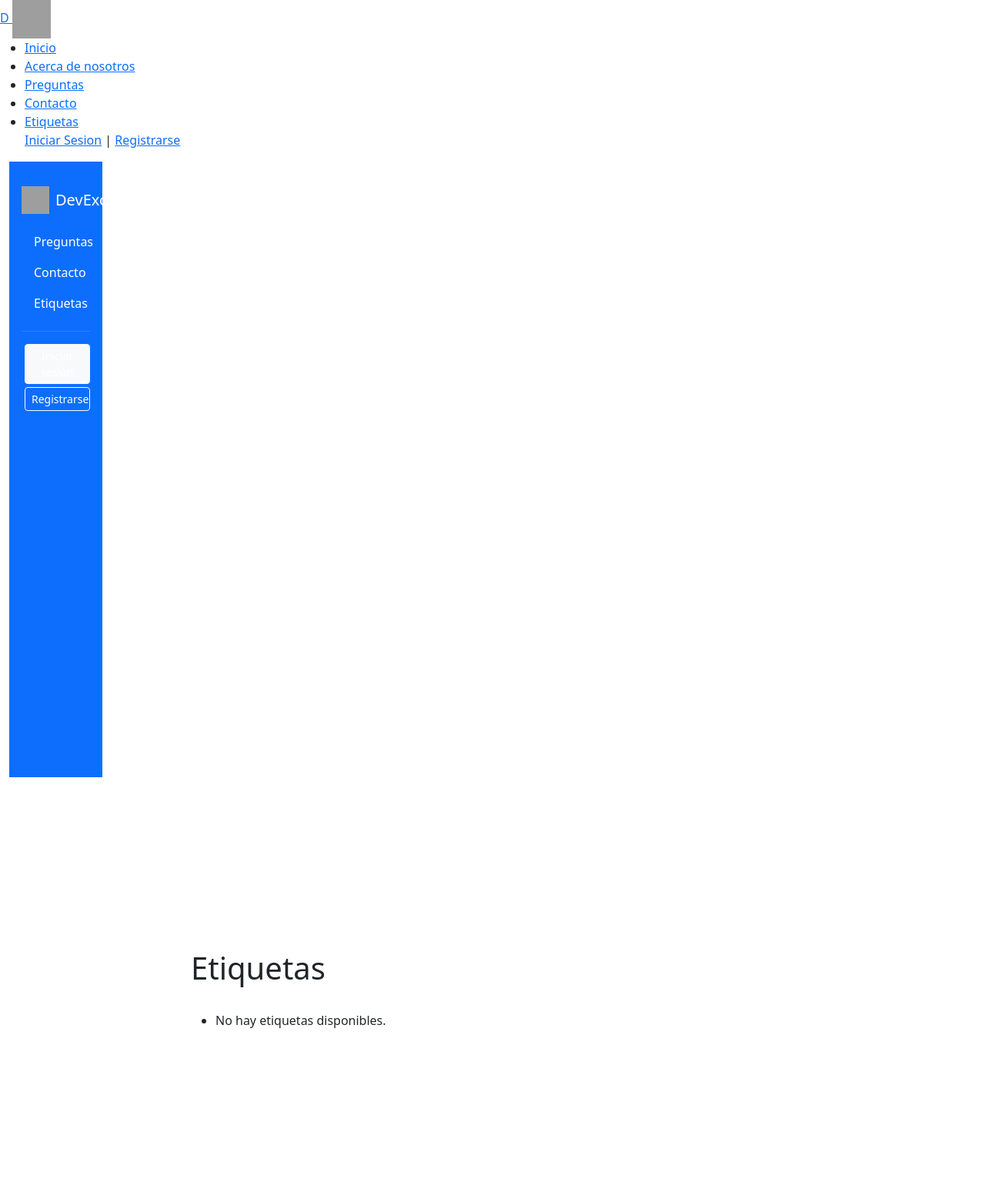
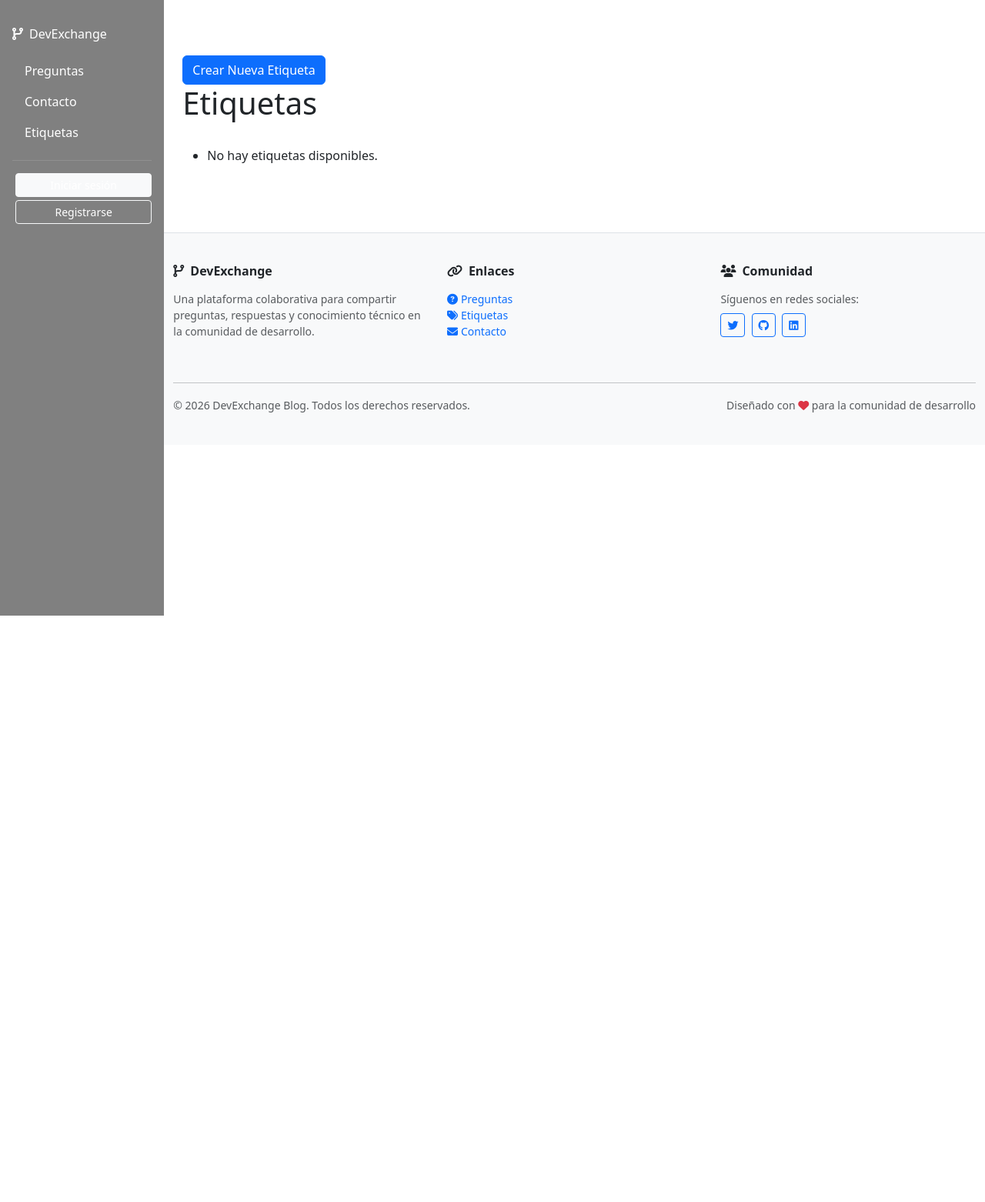
Before and after one commit to mcastillopreqin/DevExchangeBlog, a Django app: page /posts/etiquetas/lista_etiquetas/ in a window 1280 px wide. Shown: the whole page at 77% size. After the commit the page ends 800 px from the top, so only its background shows below. Run offline with Django 4.2, Linux system fonts and the light colour scheme; data that the repository does not hold is empty; grey boxes are pictures that could not be loaded.

Commit message:
improve barra y pagina inicio

```diff
--- a/proyecto_blog_DevExchange/app_posts/templates/detalle_post.html
+++ b/proyecto_blog_DevExchange/app_posts/templates/detalle_post.html
@@ -2,8 +2,6 @@
 {% load static %}
 {% load colaborador_tags %}
 {% block contenido %}
-
-    <div class="container mt-5">
 
     <div class="mb-4">
         <a href="{% url 'lista_posts' %}" class="btn btn-secondary">← Volver a la lista de preguntas</a>
@@ -70,10 +68,7 @@
         </div>
     </div>
 {% include 'comentario/crear_comentario.html' %}
-
-    </div>
 {% endblock contenido %}
-
 
  {% block scripts %}
 <script src="https://code.jquery.com/jquery-3.7.1.min.js"
--- a/proyecto_blog_DevExchange/app_posts/templates/etiquetas/lista_etiquetas.html
+++ b/proyecto_blog_DevExchange/app_posts/templates/etiquetas/lista_etiquetas.html
@@ -1,7 +1,8 @@
 {% extends 'base.html'%}
 
 {% block contenido  %}
-<div class="container-fluid" style="margin: 200px;">
+<div class="contenido-fluid mt-5">
+    <button type="submit" class="btn btn-primary">Crear Nueva Etiqueta</button>
     <h1>Etiquetas</h1>
     <br>
     <ul>
--- a/proyecto_blog_DevExchange/app_posts/templates/lista_posts.html
+++ b/proyecto_blog_DevExchange/app_posts/templates/lista_posts.html
@@ -1,9 +1,8 @@
 {% extends "base.html" %}
 {% load static %}
 {% load colaborador_tags %}
-{% block contenido  %}
+{% block contenido %}
 
-    <div class="container mt-5">
     <h1 class="mb-4">Lista de Preguntas</h1>
     {% if user.is_superuser or user|has_group:"Colaborador" %}
     <div class="mb-3">
@@ -64,6 +63,4 @@
         </nav>
     {% endif %}
 
-    </div>
-
 {% endblock contenido %}
--- a/proyecto_blog_DevExchange/app_posts/views.py
+++ b/proyecto_blog_DevExchange/app_posts/views.py
@@ -14,7 +14,10 @@ from .models import Post,  Etiqueta, Comentario
 from django.views.generic import ListView, DetailView, DeleteView, UpdateView, CreateView
 from django.urls import reverse_lazy
 def inicio(request):
-    return render(request, 'lista_posts.html', {'posts': Post.objects.filter(estado='publicado').order_by('-fecha_publicacion')})
+    # Página de inicio: mostramos posts recientes y una galería de imágenes relacionadas
+    posts = Post.objects.filter(estado='publicado').order_by('-fecha_publicacion')
+    gallery = Post.objects.filter(estado='publicado').exclude(imagen='').exclude(imagen__isnull=True).order_by('-fecha_publicacion')[:8]
+    return render(request, 'index.html', {'posts': posts, 'gallery': gallery})
 
 class PostCreateView(LoginRequiredMixin, CreateView):
     model = Post
--- a/proyecto_blog_DevExchange/blog/urls.py
+++ b/proyecto_blog_DevExchange/blog/urls.py
@@ -3,14 +3,14 @@ from django.conf.urls.static import static
 from django.contrib import admin
 from django.urls import path, include
 from .views import pagina_404
+from app_posts.views import inicio
 from django.contrib.staticfiles.urls import staticfiles_urlpatterns
 
 handler404 = pagina_404
 
 urlpatterns = [
     path('admin/', admin.site.urls),
-    path("", include("app_posts.urls"), name="inicio"),
-    # path("", include("app_posts.urls"),name="index"),
+    path("", inicio, name="inicio"),
     # urls de app_posts
     path("posts/", include("app_posts.urls")),
     # urls de app_usuarios
@@ -19,4 +19,4 @@ urlpatterns = [
 
 ] + static(settings.MEDIA_URL, document_root=settings.MEDIA_ROOT)
 urlpatterns += staticfiles_urlpatterns()
-urlpatterns += static(settings.STATIC_URL, document_root=settings.STATIC_ROOT)
+# urlpatterns += static(settings.STATIC_URL, document_root=settings.STATIC_ROOT)
--- a/proyecto_blog_DevExchange/templates/base.html
+++ b/proyecto_blog_DevExchange/templates/base.html
@@ -1,59 +1,4 @@
-{% load static %}
-{% load colaborador_tags %}
 
-
-<!DOCTYPE html>
-<html lang="es">
-<head>
-    <meta charset="UTF-8">
-    <meta name="viewport" content="width=device-width, initial-scale=1.0">
-    <link href="https://cdn.jsdelivr.net/npm/bootstrap@5.3.8/dist/css/bootstrap.min.css" rel="stylesheet" integrity="sha384-sRIl4kxILFvY47J16cr9ZwB07vP4J8+LH7qKQnuqkuIAvNWLzeN8tE5YBujZqJLB" crossorigin="anonymous">
-<nav>
-<div class="logo">
-    <a href="{% url 'inicio' %}">D
-        <img src="{% static 'img/logo_devexchange.png' %}" alt="Logo DevExchange" width="50" height="50">
-    </a>
-<nav>
-<ul class="nav-links">
-
-    <li><a href="{% url 'inicio' %}">Inicio</a></li>
-    <li><a href="#">Acerca de nosotros</a></li>
-    <li><a href="{% url 'lista_posts' %}">Preguntas</a></li>
-    <li><a href="{% url 'app_contactos:contacto' %}">Contacto</a></li>
-    <li><a href="{% url 'lista_etiquetas' %}">Etiquetas</a></li>
-<div class="dropdown">
-{% if user.is_authenticated %}
-    <p> Bienvenido</p> <h4>{{user.username}}</h4>
-    <a href="{% url 'lista_posts' %}">Lista de Preguntas</a> |
-    <li><a href="{% url 'logout' %}">{{ user.username }}: Cerrar Sesion</a></li>
-    <dov class="dropdown-content">
-      <table>
-        {% if user.is_superuser %}
-        <tr>
-            <td><a href="{% url 'admin:index' %}">Panel de Administracion</a></td>
-        </tr>
-        {% endif %}
-
-
-        {% if user.is_superuser or request.user|has_group:"Colaborador" %}
-        <tr>
-            <td><a href="{% url 'lista_usuarios' %}">Lista de usuarios</a></td>
-        </tr>
-        {% endif %}
-        <tr>
-            <td><a href="{% url 'lista_etiquetas'%}">Lista de Etiquetas</a></td>
-        </tr>
-        </table>
-{% else %}
-    <a href="{% url 'login' %}">Iniciar Sesion</a> |
-    <a href="{% url 'registro' %}">Registrarse</a>
-{% endif %}
-</div>
-
-</ul>
-</nav>
-<body>
-    <div class="container">
 {% load static %}
 {% load colaborador_tags %}
 
@@ -64,26 +9,51 @@
     <meta name="viewport" content="width=device-width, initial-scale=1">
     <title>{% block title %}DevExchange Blog{% endblock title %}</title>
     <link href="https://cdn.jsdelivr.net/npm/bootstrap@5.3.2/dist/css/bootstrap.min.css" rel="stylesheet" crossorigin="anonymous">
+    <link rel="stylesheet" href="https://cdnjs.cloudflare.com/ajax/libs/font-awesome/6.4.0/css/all.min.css" crossorigin="anonymous">
     <link rel="stylesheet" href="{% static 'css/site.css' %}">
     <style>
-                    /* Estilos mínimos para la sidebar */
+      /* Estilos para sidebar y layout */
       .sidebar {
         min-height: 100vh;
         padding-top: 1rem;
-                        background-color: #0d6efd; /* Bootstrap primary */
+        background-color: grey;
+        position: fixed;
+        left: 0;
+        top: 0;
+        width: 16.666667%;
       }
       .sidebar a { color: #fff; }
       .sidebar .nav-link.active { background-color: rgba(255,255,255,0.08); }
       .brand-small { width: 36px; height: 36px; object-fit: cover; }
+
+      html, body { height: 100%; }
+      body { margin: 0; }
+
+
+      @media (min-width: 992px) {
+        main { margin-left: 16.666667%; width: 83.333333%; }
+      }
+
+      .footer {
+        background-color: #f8f9fa;
+        border-top: 1px solid #dee2e6;
+        margin-top: 3rem;
+        width: 100%;
+      }
+
+      .footer-inner { padding-top: 1rem; padding-bottom: 1rem; }
+      @media (min-width: 992px) {
+        .footer-inner { margin-left: 16.666667%; width: 83.333333%; }
+      }
+      .footer a { color: #0d6efd; text-decoration: none; }
+      .footer a:hover { text-decoration: underline; }
     </style>
   </head>
-            <body class="d-flex">
-
-                <nav class="d-none d-lg-block col-lg-2 sidebar">
+  <body>
+      <nav class="d-none d-lg-block sidebar">
       <div class="d-flex flex-column align-items-start p-3">
-                        <a class="d-flex align-items-center mb-3 text-white text-decoration-none" href="{% url 'lista_posts' %}">
-                            <img src="{% static 'img/logo_devexchange.png' %}" alt="logo" class="brand-small me-2">
-                            <span class="fs-5">DevExchange</span>
+        <a class="d-flex align-items-center mb-3 text-white text-decoration-none" href="{% url 'inicio' %}">
+           <i class="fas fa-code-branch me-2"></i>DevExchange
         </a>
         <ul class="nav nav-pills flex-column mb-auto w-100">
           <li class="nav-item"><a href="{% url 'lista_posts' %}" class="nav-link text-white">Preguntas</a></li>
@@ -99,7 +69,7 @@
             <div class="fw-bold text-white">{{ user.get_full_name|default:user.username }}</div>
             <div class="mt-2">
               {% if user.is_superuser %}
-                                        <a class="btn btn-sm btn-light mb-1 w-100" href="{% url 'admin:index' %}">Panel admin</a>
+                <a class="btn btn-sm btn-outline-light mb-1 w-100" href="{% url 'admin:index' %}">Panel admin</a>
               {% endif %}
               {% if user.is_superuser or request.user|has_group:"Colaborador" %}
                 <a class="btn btn-sm btn-outline-light mb-1 w-100" href="{% url 'lista_usuarios' %}">Usuarios</a>
@@ -115,10 +85,8 @@
         {% endif %}
       </div>
     </nav>
-
-                <!-- Offcanvas para pantallas pequeñas -->
     <div class="d-lg-none">
-                    <nav class="navbar navbar-dark bg-primary">
+      <nav class="navbar navbar-dark bg-primary sticky-top">
         <div class="container-fluid">
           <a class="navbar-brand d-flex align-items-center" href="{% url 'lista_posts' %}">
             <img src="{% static 'img/logo_devexchange.png' %}" alt="logo" class="brand-small me-2">
@@ -153,15 +121,75 @@
       </div>
     </div>
 
-                <main class="flex-grow-1 p-4">
+      <main>
       {% if messages %}
         {% for message in messages %}
-                            <div class="alert alert-{{ message.tags }}" role="alert">{{ message }}</div>
+          <div class="alert alert-{{ message.tags }} alert-dismissible fade show m-4" role="alert">
+            {{ message }}
+            <button type="button" class="btn-close" data-bs-dismiss="alert" aria-label="Close"></button>
+          </div>
         {% endfor %}
       {% endif %}
 
+      <div class="p-4">
         {% block contenido %}{% endblock contenido %}
+      </div>
     </main>
+
+    <!-- Footer -->
+    <footer class="footer mt-5 py-4">
+      <div class="footer-inner">
+        <div class="container">
+        <div class="row mb-4">
+          <div class="col-md-4 col-sm-6 mb-3">
+            <h6 class="fw-bold mb-3">
+              <i class="fas fa-code-branch me-2"></i>DevExchange
+            </h6>
+            <p class="small text-muted">
+              Una plataforma colaborativa para compartir preguntas, respuestas y conocimiento técnico en la comunidad de desarrollo.
+            </p>
+          </div>
+
+          <div class="col-md-4 col-sm-6 mb-3">
+            <h6 class="fw-bold mb-3">
+              <i class="fas fa-link me-2"></i>Enlaces
+            </h6>
+            <ul class="list-unstyled small">
+              <li><a href="{% url 'lista_posts' %}"><i class="fas fa-question-circle me-1"></i>Preguntas</a></li>
+              <li><a href="{% url 'lista_etiquetas' %}"><i class="fas fa-tags me-1"></i>Etiquetas</a></li>
+              <li><a href="{% url 'app_contactos:contacto' %}"><i class="fas fa-envelope me-1"></i>Contacto</a></li>
+            </ul>
+          </div>
+
+          <div class="col-md-4 col-sm-6 mb-3">
+            <h6 class="fw-bold mb-3">
+              <i class="fas fa-users me-2"></i>Comunidad
+            </h6>
+            <p class="small text-muted mb-2">Síguenos en redes sociales:</p>
+            <div>
+              <a href="#" class="btn btn-sm btn-outline-primary me-1"><i class="fab fa-twitter"></i></a>
+              <a href="#" class="btn btn-sm btn-outline-primary me-1"><i class="fab fa-github"></i></a>
+              <a href="#" class="btn btn-sm btn-outline-primary"><i class="fab fa-linkedin"></i></a>
+            </div>
+          </div>
+        </div>
+
+        <hr class="my-3">
+        <div class="row align-items-center">
+          <div class="col-md-6">
+            <small class="text-muted">
+              &copy; 2026 DevExchange Blog. Todos los derechos reservados.
+            </small>
+          </div>
+          <div class="col-md-6 text-md-end">
+            <small class="text-muted">
+              Diseñado con <i class="fas fa-heart text-danger"></i> para la comunidad de desarrollo
+            </small>
+          </div>
+        </div>
+        </div>
+      </div>
+    </footer>
 
     <script src="https://cdn.jsdelivr.net/npm/bootstrap@5.3.2/dist/js/bootstrap.bundle.min.js" crossorigin="anonymous"></script>
     {% block scripts %}{% endblock scripts %}
```
Also changed, not shown: proyecto_blog_DevExchange/app_posts/templates/index.html (added, +64 -0 lines), proyecto_blog_DevExchange/app_usuarios/templates/app_usuarios/login.html (+0 -30 lines), proyecto_blog_DevExchange/app_usuarios/views.py (+4 -4 lines). Lines whose indentation alone changed are shown as unchanged.
